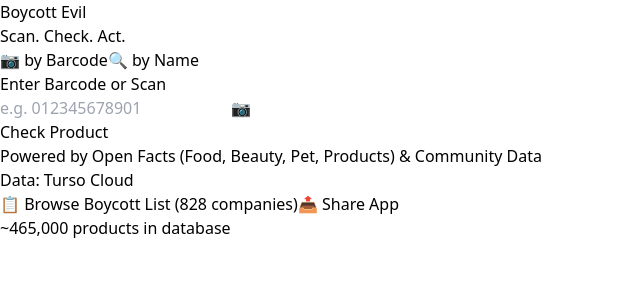
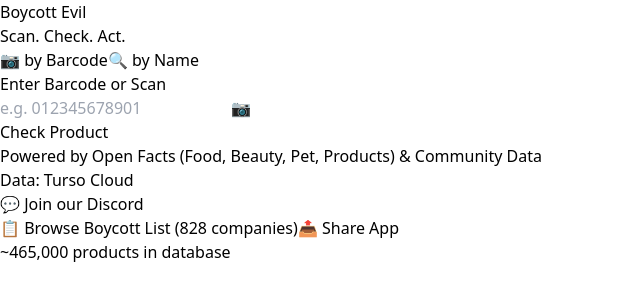
Before and after one commit to pfaustino/boycott-evil, a React app in the folder app/: page / in a window 1280 px wide. Shown: the top 300 px of the page, without its empty margins (0-640 px from the left). Built offline with nearby package versions, Linux system fonts and the light colour scheme; no server answers; the HTML template or start-up script is replaced by a standard one.

Commit message:
Add Discord community link to footer
- Added Discord invite link (https://discord.gg/H3A4nuguVx)
- Styled to match footer design with hover effects
- Opens in new tab with security attributes

```diff
--- a/app/src/App.tsx
+++ b/app/src/App.tsx
@@ -401,6 +401,16 @@
         <footer className="text-center mt-10 text-slate-400 text-sm pb-10">
           <p>Powered by Open Facts (Food, Beauty, Pet, Products) & Community Data</p>
           <p className="text-xs mt-1 text-slate-300">Data: {dataSource}</p>
+          <p className="text-xs mt-2">
+            <a
+              href="https://discord.gg/H3A4nuguVx"
+              target="_blank"
+              rel="noopener noreferrer"
+              className="text-indigo-500 hover:text-indigo-600 hover:underline transition-colors"
+            >
+              💬 Join our Discord
+            </a>
+          </p>
           {/* Only show data management buttons when NOT using Turso cloud */}
           {!dataService.isTursoConfigured() && (
             <>
```
